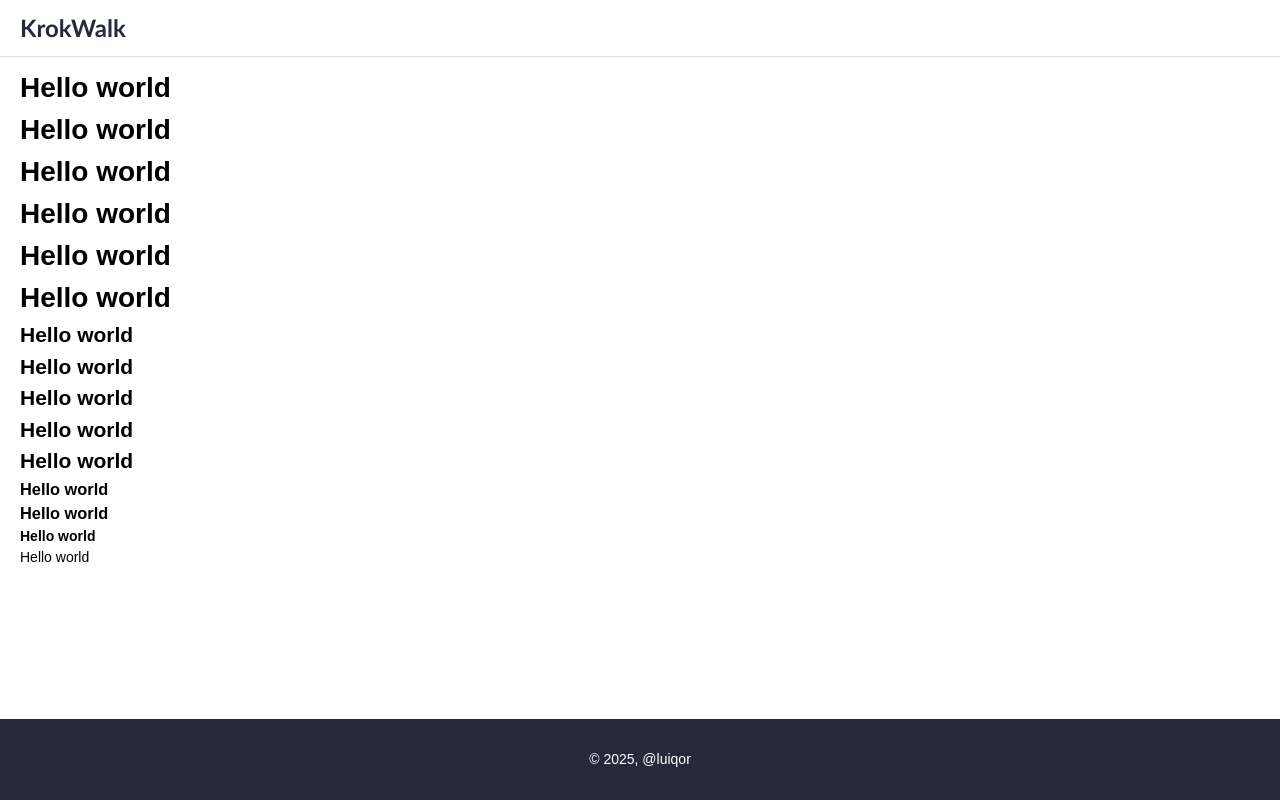
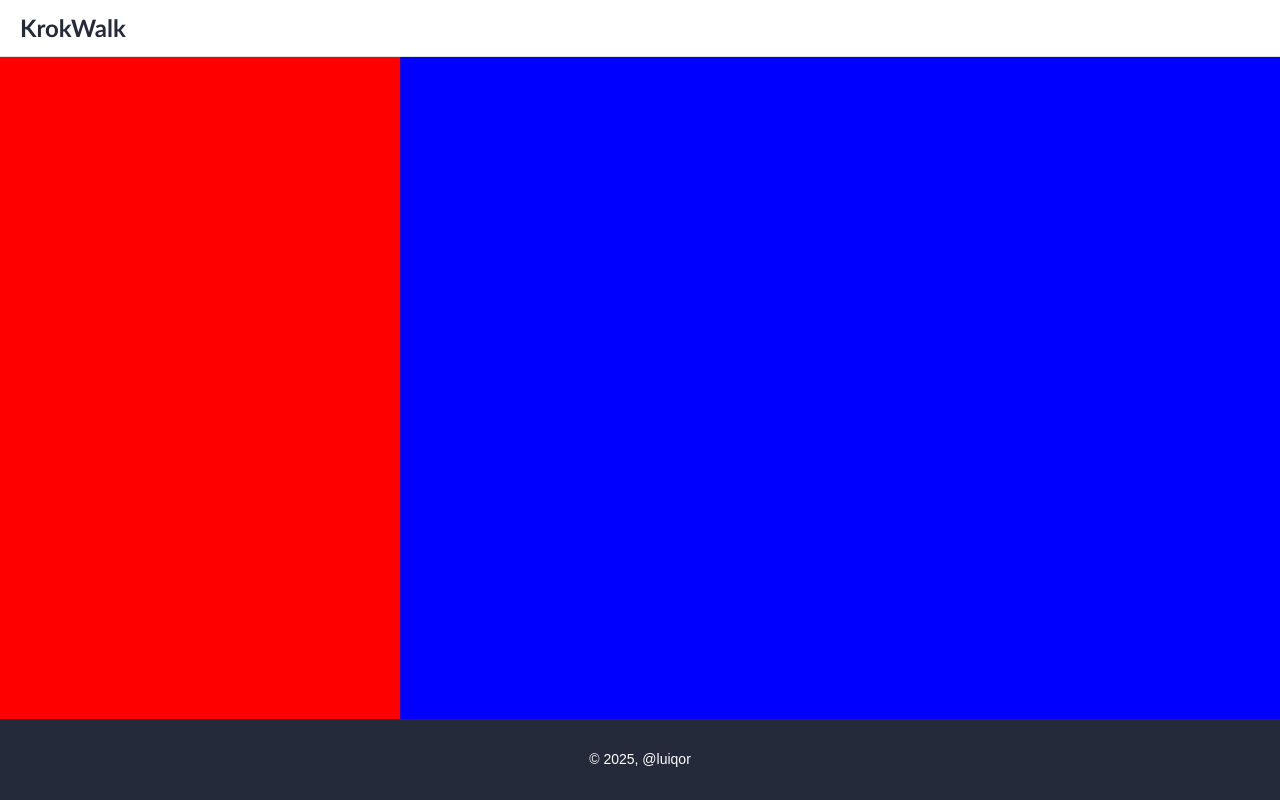
Before and after one commit to luiqor/krokwalk, a React (Vite) app in the folder apps/frontend/: page / in a window 1280 px wide. Built offline with nearby package versions, Linux system fonts and the light colour scheme.

Commit message:
add layout on root page

```diff
--- a/apps/frontend/package.json
+++ b/apps/frontend/package.json
@@ -10,6 +10,10 @@
     "preview": "vite preview"
   },
   "dependencies": {
+    "@emotion/react": "^11.14.0",
+    "@emotion/styled": "^11.14.0",
+    "@mui/icons-material": "^6.4.0",
+    "@mui/material": "^6.4.0",
     "react": "18.3.1",
     "react-dom": "18.3.1",
     "react-router-dom": "7.1.1",
--- a/apps/frontend/src/libs/components/layout/layout.module.css
+++ /dev/null
@@ -1,3 +0,0 @@
-.main {
-  padding: 10px 20px;
-}
--- a/apps/frontend/src/libs/components/layout/layout.tsx
+++ b/apps/frontend/src/libs/components/layout/layout.tsx
@@ -1,15 +1,11 @@
-import { Outlet } from "react-router-dom";
+import { Outlet } from "react-router";
 import { Footer, Header } from "./libs/components/components.js";
-
-import styles from "./layout.module.css";
 
 const Layout = () => {
   return (
     <>
       <Header />
-      <main className={styles.main}>
-        <Outlet />
-      </main>
+      <Outlet />
       <Footer />
     </>
   );
--- /dev/null
+++ b/apps/frontend/src/pages/root/root.module.css
@@ -0,0 +1,15 @@
+.container {
+  flex: 1;
+  display: flex;
+  height: 100%;
+}
+
+.toolbar {
+  background-color: red;
+  width: 400px;
+}
+
+.map {
+  background-color: blue;
+  flex: 1;
+}
--- a/apps/frontend/src/pages/root/root.tsx
+++ b/apps/frontend/src/pages/root/root.tsx
@@ -1,22 +1,11 @@
+import styles from "./root.module.css";
+
 const Root = () => {
   return (
-    <>
-      <h1>Hello world</h1>
-      <h1>Hello world</h1>
-      <h1>Hello world</h1>
-      <h1>Hello world</h1>
-      <h1>Hello world</h1>
-      <h1>Hello world</h1>
-      <h2>Hello world</h2>
-      <h2>Hello world</h2>
-      <h2>Hello world</h2>
-      <h2>Hello world</h2>
-      <h2>Hello world</h2>
-      <h3>Hello world</h3>
-      <h3>Hello world</h3>
-      <h4>Hello world</h4>
-      <div>Hello world</div>
-    </>
+    <div className={styles.container}>
+      <div className={styles.toolbar}></div>
+      <div className={styles.map}></div>
+    </div>
   );
 };
 
```
Also changed, not shown: 1 other file (tests, documents, lock files or other folders).
